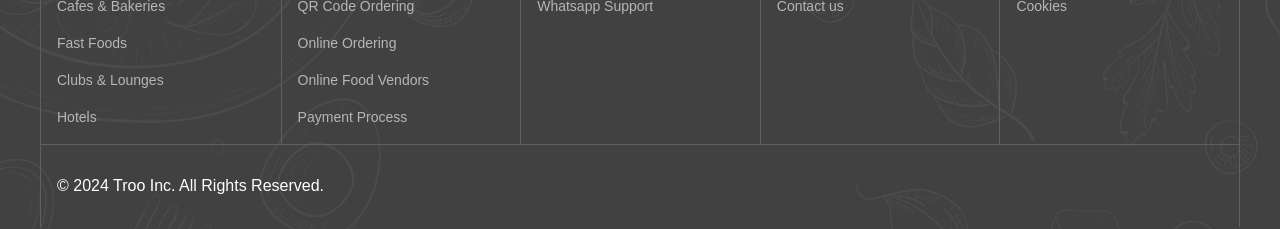
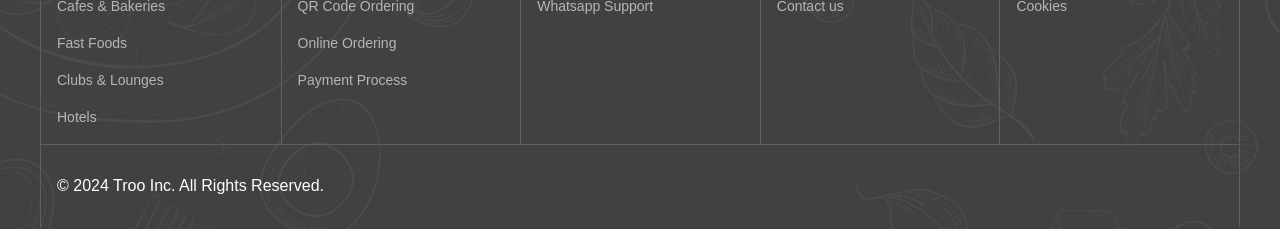
Before and after one commit to TrooHQ/goGrub, a Next.js app: page /LandingPage in a window 1280 px wide. Shown: the part 5832-6061 px from the top of the page. Built offline with nearby package versions, Linux system fonts and the light colour scheme.

Commit message:
Removed the item on the footer

```diff
--- a/src/Components/Footer.jsx
+++ b/src/Components/Footer.jsx
@@ -88,11 +88,6 @@ const Footer = () => {
                 Online Ordering
               </p>
             </Link>
-            <Link href="/">
-              <p className=" font-[500] text-[14px] text-[#B6B6B6]">
-                Online Food Vendors
-              </p>
-            </Link>
             <Link
               href="https://troohq.com/products/payments-processing"
               target="blank"
```
